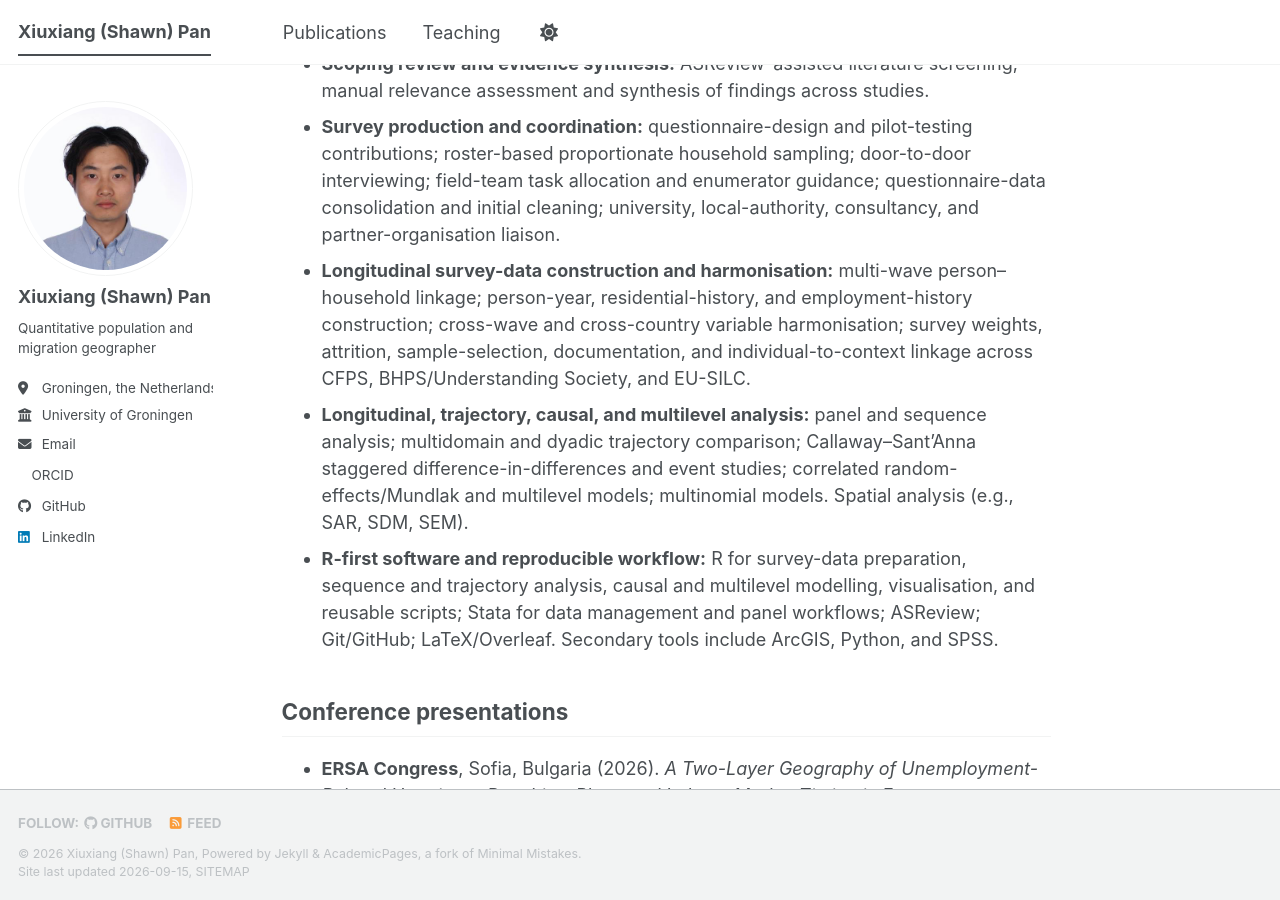
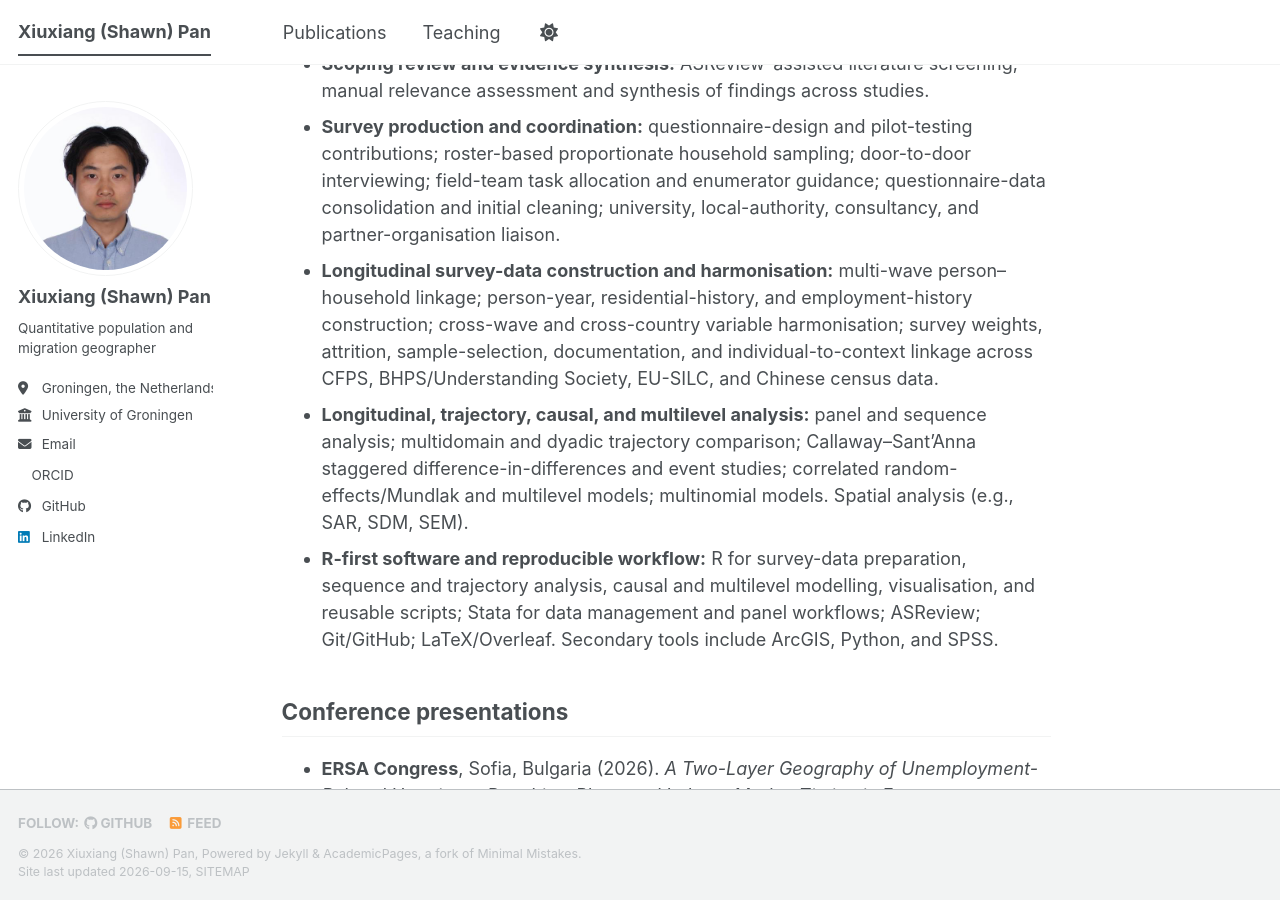
Before and after one commit to PShawn00/pshawn00.github.io, a Jekyll site: the page built from _pages/about.md, in a window 1280 px wide and 900 px high, scrolled down 1822 px. Built offline with Jekyll 4.4.1, drawn with Linux system fonts in a browser that asks for light colours; a style sheet for code colours, icons or effects is not loaded.

Commit message:
Add Chinese census data to survey-data harmonisation bullet
Co-Authored-By: Claude Opus 5 <noreply@anthropic.com>

```diff
--- a/_pages/about.md
+++ b/_pages/about.md
@@ -40,7 +40,7 @@ My empirical work uses longitudinal and panel data, causal-inference designs, se
 
 - **Scoping review and evidence synthesis:** ASReview-assisted literature screening, manual relevance assessment and synthesis of findings across studies.
 - **Survey production and coordination:** questionnaire-design and pilot-testing contributions; roster-based proportionate household sampling; door-to-door interviewing; field-team task allocation and enumerator guidance; questionnaire-data consolidation and initial cleaning; university, local-authority, consultancy, and partner-organisation liaison.
-- **Longitudinal survey-data construction and harmonisation:** multi-wave person–household linkage; person-year, residential-history, and employment-history construction; cross-wave and cross-country variable harmonisation; survey weights, attrition, sample-selection, documentation, and individual-to-context linkage across CFPS, BHPS/Understanding Society, and EU-SILC.
+- **Longitudinal survey-data construction and harmonisation:** multi-wave person–household linkage; person-year, residential-history, and employment-history construction; cross-wave and cross-country variable harmonisation; survey weights, attrition, sample-selection, documentation, and individual-to-context linkage across CFPS, BHPS/Understanding Society, EU-SILC, and Chinese census data.
 - **Longitudinal, trajectory, causal, and multilevel analysis:** panel and sequence analysis; multidomain and dyadic trajectory comparison; Callaway–Sant'Anna staggered difference-in-differences and event studies; correlated random-effects/Mundlak and multilevel models; multinomial models. Spatial analysis (e.g., SAR, SDM, SEM).
 - **R-first software and reproducible workflow:** R for survey-data preparation, sequence and trajectory analysis, causal and multilevel modelling, visualisation, and reusable scripts; Stata for data management and panel workflows; ASReview; Git/GitHub; LaTeX/Overleaf. Secondary tools include ArcGIS, Python, and SPSS.
 
```
